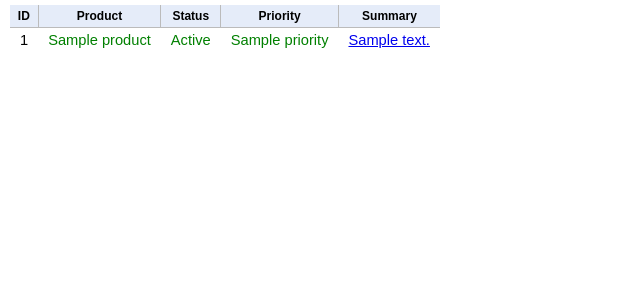
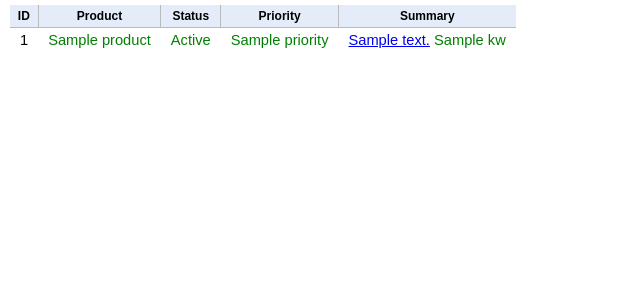
Before and after one commit to certik/bugzilla_ui, a Django app: template templates/index.html in a window 1280 px wide. Shown: the part 39-339 px from the top of the page, without its empty margins (0-640 px from the left). Run offline with Django 3.2, Linux system fonts and the light colour scheme; the template is opened without the code that fills it: most values are stand-ins (such as "Sample title", 1, 10 or a date in 2020); form fields are guessed from the names that the template uses.

Commit message:
Show the keywords in the index view

```diff
--- a/templates/index.html
+++ b/templates/index.html
@@ -26,6 +26,9 @@ Issues
                 <td><a class="label" href="/bugs-ui/?priority={{ bug.priority }}">{{ bug.priority }}</a></td>
                 <td>
                     <a href="bug/{{ bug.bug_id }}/">{{ bug.short_desc }}</a>
+                    {% for kw in bug.kws.all %}
+                        <a class="label" href="/bugs-ui/?keyword={{ kw.id }}">{{ kw.name }}</a>
+                    {% endfor %}
                 </td>
             </tr>
             {% endfor %}
```
